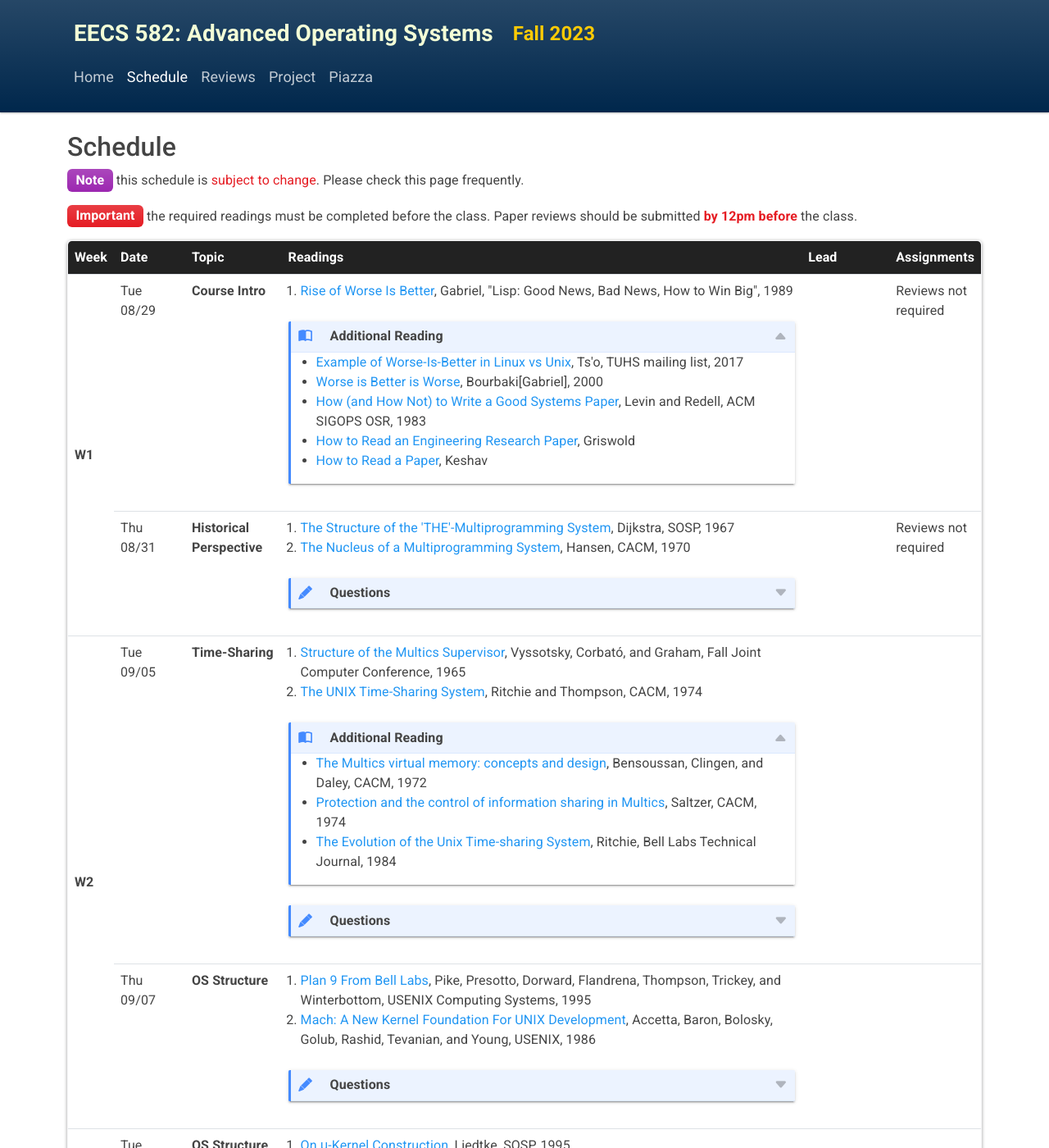
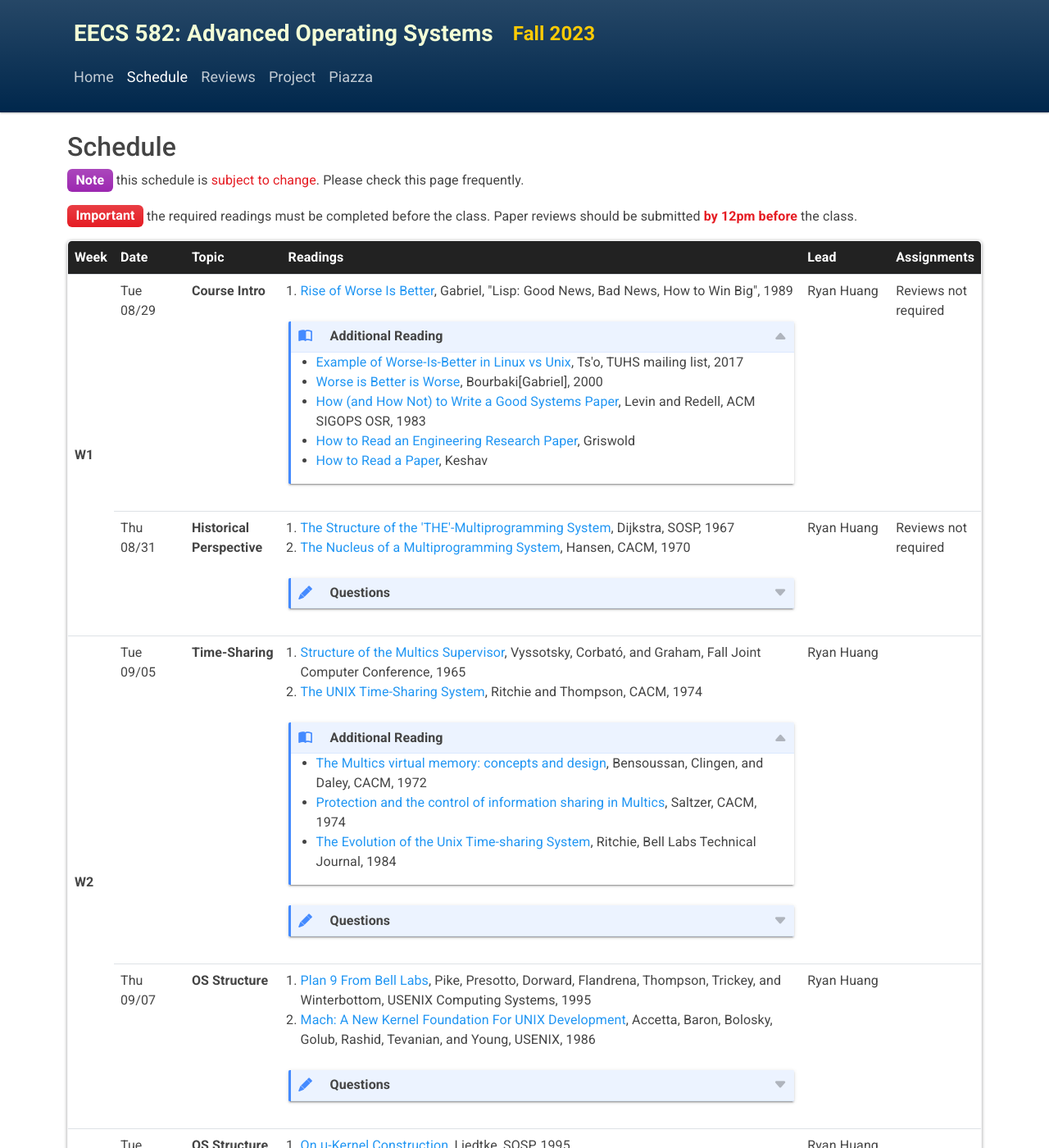
Before and after one commit to eecs582/eecs582.github.io, a Jekyll site: the page built from schedule.html, in a window 1280 px wide and 1400 px high. Shown: the whole window at 82% size. Built offline with Jekyll 4.4.1, drawn with Linux system fonts in a browser that asks for light colours; some of the changed text lies outside the part shown.

Commit message:
update discussion lead

```diff
--- a/schedule.html
+++ b/schedule.html
@@ -44,7 +44,7 @@ layout: schedule
           </ul>
         </details>
       </td>
-      <td></td>
+      <td>Ryan Huang</td>
       <td>Reviews not required</td>
     </tr>
     <tr>
@@ -72,7 +72,7 @@ layout: schedule
           </p>
         </details>
       </td>
-      <td></td>
+      <td>Ryan Huang</td>
       <td>Reviews not required</td>
     </tr>
     <tr>
@@ -102,7 +102,7 @@ layout: schedule
           </p>
         </details>
       </td>
-      <td></td>
+      <td>Ryan Huang</td>
       <td></td>
     </tr>
     <tr>
@@ -124,7 +124,7 @@ layout: schedule
           </p>
         </details>
       </td>
-      <td></td>
+      <td>Ryan Huang</td>
       <td></td>
     </tr>
     <tr>
@@ -153,7 +153,7 @@ layout: schedule
           </p>
         </details>
       </td>
-      <td></td>
+      <td>Ryan Huang</td>
       <td></td>
     </tr>
     <tr>
@@ -187,7 +187,7 @@ layout: schedule
           </p>
         </details>
       </td>
-      <td></td>
+      <td>1. Ryan Huang<br>2. Alan Yang</td>
       <td></td>
     </tr>
     <tr>
```
